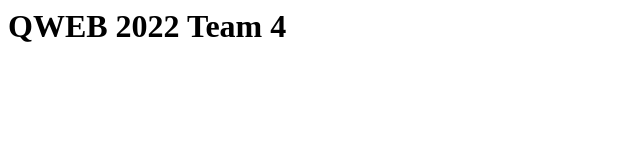
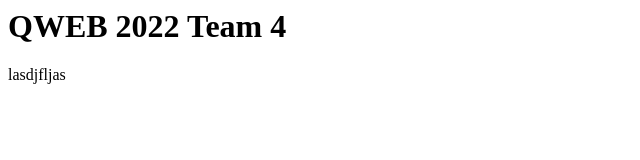
Before and after one commit to noonkho/QWEB_2022, a plain HTML site: page index.html in a window 1280 px wide. Shown: the full height of the page, 0-640 px from the left. Drawn offline with Linux system fonts and the light colour scheme.

Commit message:
update: change the index.html

```diff
--- a/index.html
+++ b/index.html
@@ -7,5 +7,6 @@
 </head>
 <body>
     <h1>QWEB 2022 Team 4</h1>
+    <p>lasdjfljas</p>
 </body>
 </html>
```
